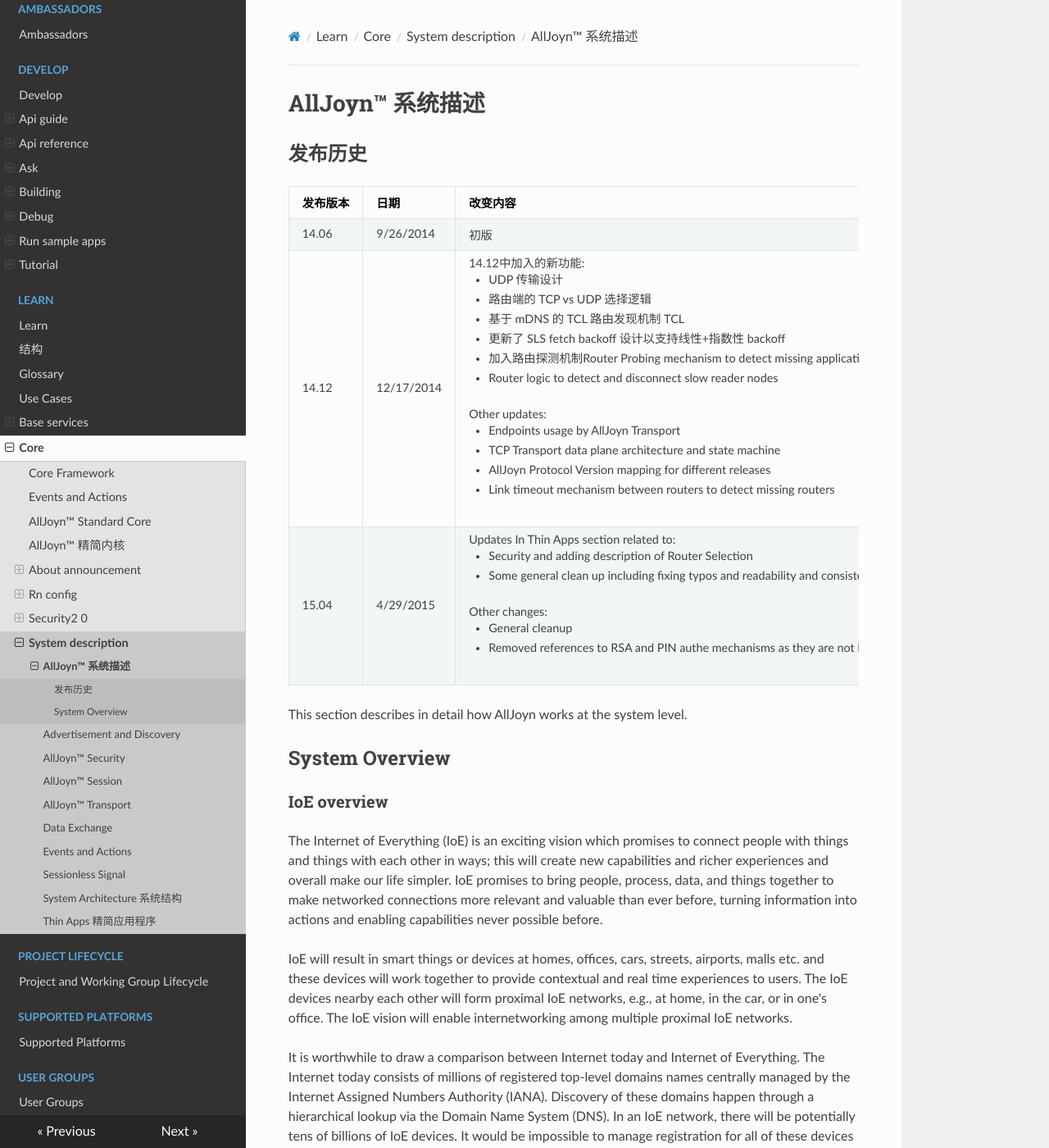
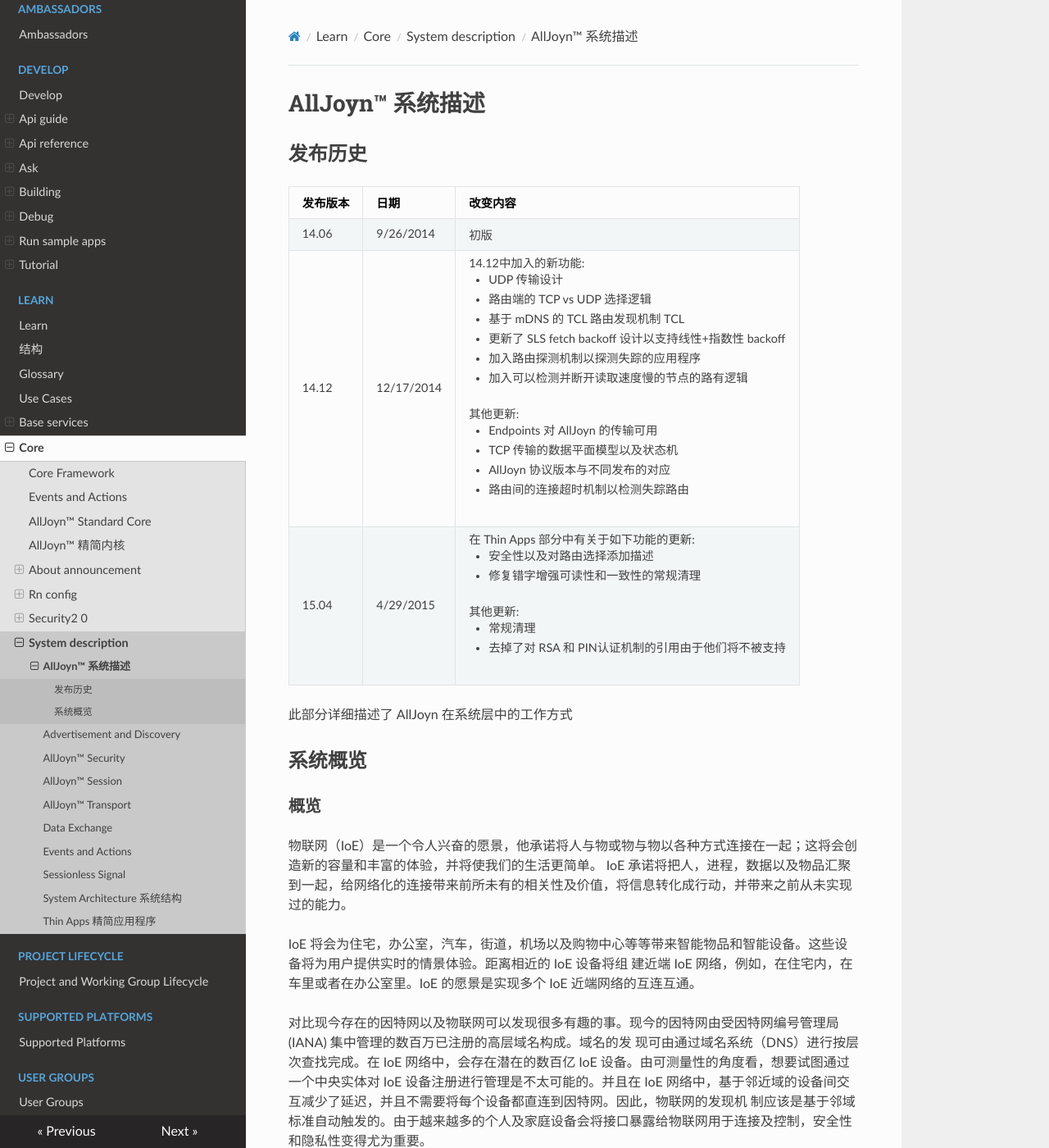
Before and after one commit to smart-conn/alljoyn-zh, an MkDocs documentation site: the page built from docs/learn/core/system-description/index.md, in a window 1280 px wide and 1400 px high. Shown: the whole window at 82% size. Built offline with MkDocs 1.6.1, drawn with Linux system fonts in a browser that asks for light colours; nearby versions of some CDN libraries; some of the changed text lies outside the part shown.

Commit message:
Update index.md

```diff
--- a/docs/learn/core/system-description/index.md
+++ b/docs/learn/core/system-description/index.md
@@ -5,84 +5,45 @@
 | 发布版本 | 日期 | 改变内容 |
 |---|---|---|
 | 14.06 | 9/26/2014 | 初版 |
-| 14.12 | 12/17/2014 | <p>14.12中加入的新功能:</p><ul><li>UDP 传输设计</li><li>路由端的 TCP vs UDP 选择逻辑</li><li>基于 mDNS 的 TCL 路由发现机制 TCL</li><li>更新了 SLS fetch backoff 设计以支持线性+指数性 backoff</li><li>加入路由探测机制Router Probing mechanism to detect missing applications</li><li>Router logic to detect and disconnect slow reader nodes</li></ul><p>Other updates:</p><ul><li>Endpoints usage by AllJoyn Transport</li><li>TCP Transport data plane architecture and state machine</li><li>AllJoyn Protocol Version mapping for different releases</li><li>Link timeout mechanism between routers to detect missing routers</li></ul>|
-| 15.04 | 4/29/2015 | <p>Updates In Thin Apps section related to:</p><ul><li>Security and adding description of Router Selection</li><li>Some general clean up including fixing typos and readability and consistency changes</li></ul><p>Other changes:</p><ul><li>General cleanup</li><li>Removed references to RSA and PIN authe mechanisms as they are not longer supported</li>|
+| 14.12 | 12/17/2014 | <p>14.12中加入的新功能:</p><ul><li>UDP 传输设计</li><li>路由端的 TCP vs UDP 选择逻辑</li><li>基于 mDNS 的 TCL 路由发现机制 TCL</li><li>更新了 SLS fetch backoff 设计以支持线性+指数性 backoff</li><li>加入路由探测机制以探测失踪的应用程序</li><li>加入可以检测并断开读取速度慢的节点的路有逻辑</li></ul><p>其他更新:</p><ul><li>Endpoints 对 AllJoyn 的传输可用</li><li>TCP 传输的数据平面模型以及状态机</li><li>AllJoyn 协议版本与不同发布的对应 </li><li>路由间的连接超时机制以检测失踪路由</li></ul>|
+| 15.04 | 4/29/2015 | <p>在 Thin Apps 部分中有关于如下功能的更新:</p><ul><li>安全性以及对路由选择添加描述</li><li>修复错字增强可读性和一致性的常规清理</li></ul><p>其他更新:</p><ul><li>常规清理</li><li>去掉了对 RSA 和 PIN认证机制的引用由于他们将不被支持</li>|
 
-This section describes in detail how AllJoyn works at the system level.
+此部分详细描述了 AllJoyn 在系统层中的工作方式
 
-## System Overview
+## 系统概览
 
-### IoE overview
+### 概览
+物联网（IoE）是一个令人兴奋的愿景，他承诺将人与物或物与物以各种方式连接在一起；这将会创造新的容量和丰富的体验，并将使我们的生活更简单。 IoE 承诺将把人，进程，数据以及物品汇聚到一起，给网络化的连接带来前所未有的相关性及价值，将信息转化成行动，并带来之前从未实现过的能力。
 
-The Internet of Everything (IoE) is an exciting vision which
-promises to connect people with things and things with each
-other in ways; this will create new capabilities and richer
-experiences and overall make our life simpler. IoE promises
-to bring people, process, data, and things together to make
-networked connections more relevant and valuable than ever
-before, turning information into actions and enabling capabilities
-never possible before.
 
-IoE will result in smart things or devices at homes, offices,
-cars, streets, airports, malls etc. and these devices will work
-together to provide contextual and real time experiences to users.
-The IoE devices nearby each other will form proximal IoE networks,
-e.g., at home, in the car, or in one's office. The IoE vision will
-enable internetworking among multiple proximal IoE networks.
+IoE 将会为住宅，办公室，汽车，街道，机场以及购物中心等等带来智能物品和智能设备。这些设备将为用户提供实时的情景体验。距离相近的 IoE 设备将组
+建近端 IoE 网络，例如，在住宅内，在车里或者在办公室里。IoE 的愿景是实现多个 IoE 近端网络的互连互通。
 
-It is worthwhile to draw a comparison between Internet today and
-Internet of Everything. The Internet today consists of millions of
-registered top-level domains names centrally managed by the Internet
-Assigned Numbers Authority (IANA). Discovery of these domains happen
-through a hierarchical lookup via the Domain Name System (DNS).
-In an IoE network, there will be potentially tens of billions of
-IoE devices. It would be impossible to manage registration for
-all of these devices via a central entity from a scalability
-perspective. Also, in an IoE network, proximity-based interactions
-among devices reduces latency as well as the need for each device
-to connect directly to the Internet. So, the discovery should happen
-automatically based on proximity criteria.  Security and privacy
-issues become even more important in an IoE network where more
-and more personal and home devices expose interfaces for connection
-and control.
+对比现今存在的因特网以及物联网可以发现很多有趣的事。现今的因特网由受因特网编号管理局 (IANA) 集中管理的数百万已注册的高层域名构成。域名的发
+现可由通过域名系统（DNS）进行按层次查找完成。在 IoE 网络中，会存在潜在的数百亿 IoE 设备。由可测量性的角度看，想要试图通过一个中央实体对 IoE
+设备注册进行管理是不太可能的。并且在 IoE 网络中，基于邻近域的设备间交互减少了延迟，并且不需要将每个设备都直连到因特网。因此，物联网的发现机
+制应该是基于邻域标准自动触发的。由于越来越多的个人及家庭设备会将接口暴露给物联网用于连接及控制，安全性和隐私性变得尤为重要。
 
-The following figure shows an example IoE network with multiple
-proximal IoE networks interconnected with each other via the Internet.
+下图展示了多个通过因特网互相连接的邻域 IoE 网络的一个实例。
 
 ![ioe-network-example][ioe-network-example]
 
-**Figure:** IoE network example
+**Figure:** IoE 网络实例
 
-Smart devices within each IoE proximal network can dynamically
-discover and communicate with each other over direct peer-to-peer
-connection. For cases where some of these devices are behind NAT,
-they can discover each other via some cloud-based discovery
-services. The cloud-based discovery can also be used for
-discovery and connection among IoE devices in different IoE proximal
-networks. The overall IoE network can have additional cloud-based
-services to provide specific functionality, e.g., remote home
-automation, remote diagnostics/maintenance, data collection/reporting, etc.
-The IoE network can also integrate with some of the existing cloud-based
-services, e.g., integration with Facebook or Twitter for device status updates.
+通过直接的点对点连接，IoE 邻域网络中的智能设备可以做到对其他设备的动态发现和通信。对于某些使用网络地址转换的设备，他们可以通过基于云的发现服务来发现对方。基于云的发现服务也可以被用于不同的 IoE 邻域网络内 IoE 设备的发现和连接。综合 IoE 网络可能会有附加的用来提供特殊功能的基于云
+的服务，例如，远程住宅自动化，远程诊断/保养，数据收集/报告等等。IoE 网络还可以将一些现存的基于云的服务集成进来，例如将 Facebook 或 Twitter 集成到设备状态更新中。
 
-In any IoE network, interoperability among devices within and across
-IoE proximal networks is of utmost importance to enable a rich,
-scalable IoE ecosystem of applications and services for these devices.
-Any IoE system must consider specific key design aspects including
-device advertisement and discovery, mobility and dynamic IoE network
-management, security and privacy, interoperability across multiple
-bearers/OS, lightweight solution to support thin/dumb device,
-extensibility and overall scalability. For an IoE system to be
-truly adapted and successful, it must be open and provide a
-horizontal solution that can be used across different vertical
-use cases.
+在任何 IoE 网络中，内在或夸 IoE 邻域网中设备的协同互用性对提供丰富的，可扩展的，为设备提供服务及应用程序的 IoE 生态系统至关重要。在设计 IoE
+系统时，一定要考虑一些特定的关键设计层面，包括设备的广播及发现，移动性和动态 IoE 网络管理，安全性和隐私性，跨载体/操作系统的协同互用
+性，用以支持瘦终端/哑终端的轻量化解决方案，可延展性以及总体可测量性。一个成功的 IoE 系统必须是开放的，并提供可用于跨越不同垂直用例的水平化
+解决方案。
 
-The AllJoyn system aims to address these key design aspects.
-It provides an open-source software framework to enable proximity-based,
-peer-to-peer, bearer-agnostic networking among IoE devices.
-The AllJoyn system provides a way for devices and applications
-to advertise and discover each other using peer-to-peer protocol
-within a proximal network.
+AllJoyn 系统专注于这些核心设计层面。此系统提供开源的软件框架，可实现基于邻近域的，点对点的，承载无关的 IoE 设备网络化。AllJoyn 系统为设备及
+应用程序提供了可以通过使用点对点协议在邻近域网络内广播并发现对方的方式。
+
+AllJoyn 开源软件系统提供了可以完成夸异构分布式系统的 IoE 设备间通信的框架。AllJoyn 是一个基于邻近域的点对点通信平台，面向在分布式系统中的设
+备。他不需要使用集中式的服务器来完成通信。支持 AllJoyn 的设备运行一个或多个 AllJoyn 应用程序，并形成点对点的 AllJoyn 网络。AllJoyn 系统是分
+布式的软件平台，支持运行在 IoE 设备上的应用程序推广，发现服务，以及连接到其他设备以使用其他设备提供的服务。
 
 The AllJoyn open-source software system provides a framework for
 enabling communication among IoE devices across heterogeneous
```
